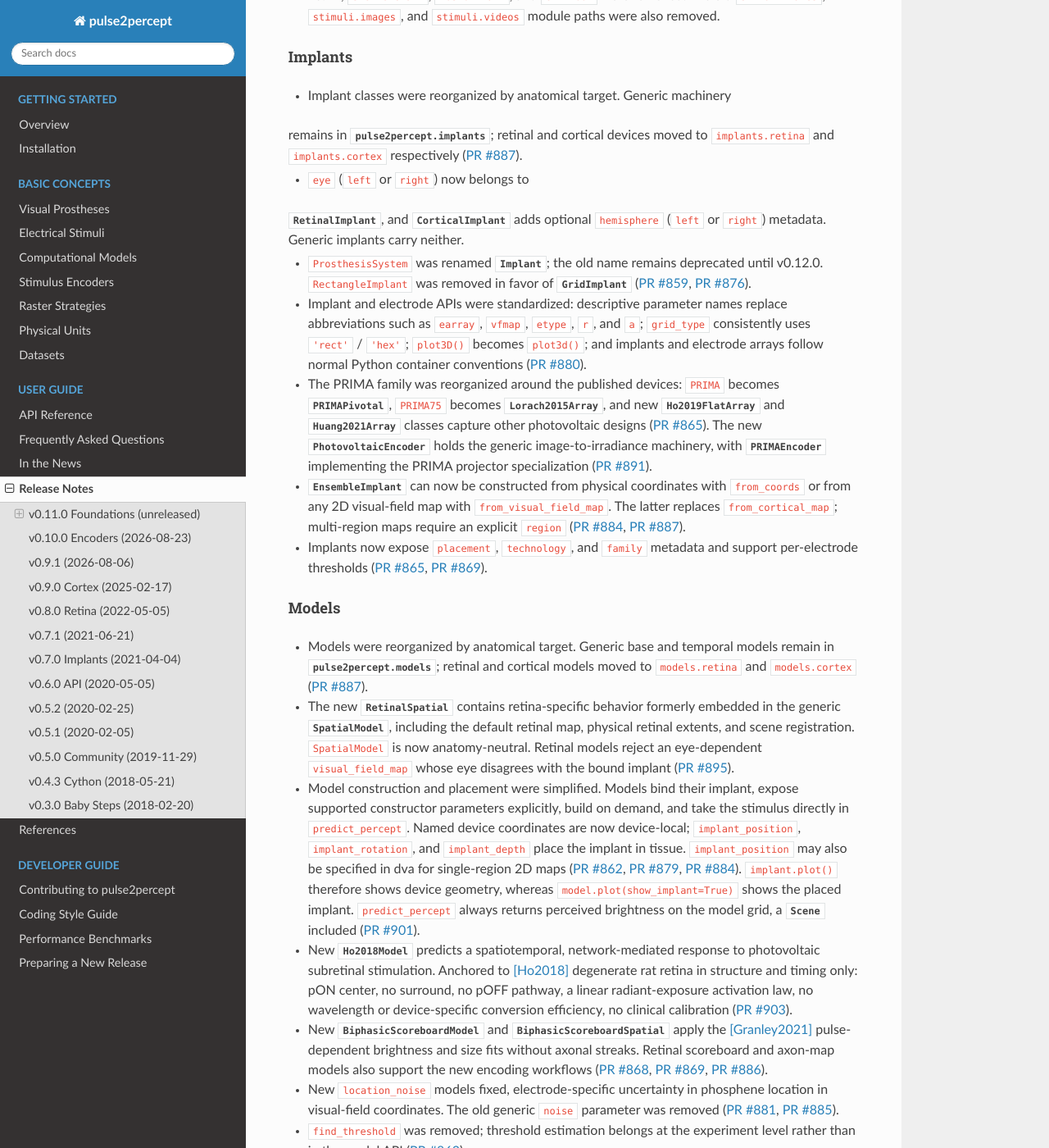
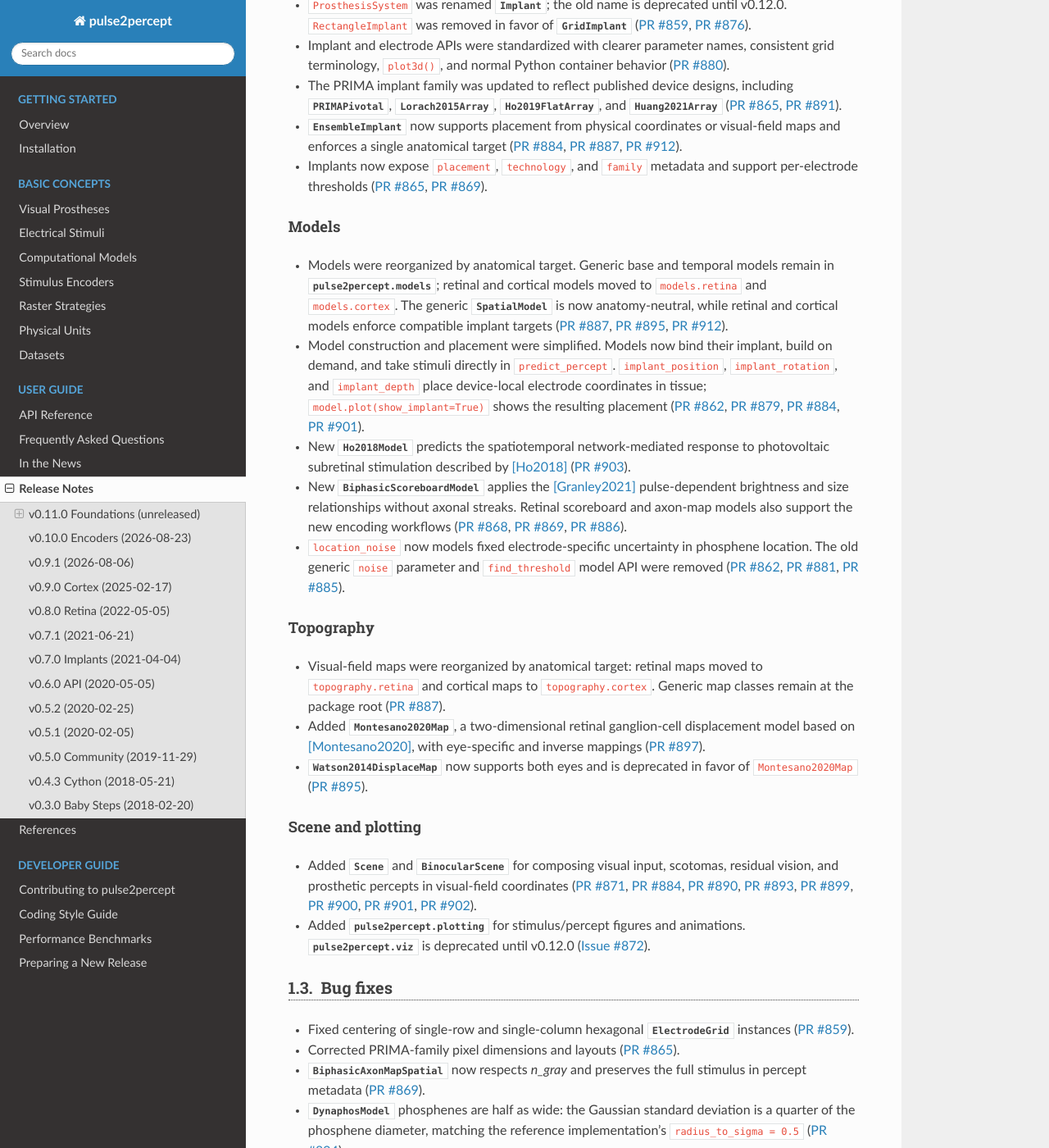
Before and after one commit to pulse2percept/pulse2percept, a Sphinx documentation site: the page built from doc/users/release_notes.rst, in a window 1280 px wide and 1400 px high, scrolled down 1267 px. Shown: the whole window at 82% size. Built offline with Sphinx 7.4.7 and the Read the Docs theme 3.1.0, drawn with Linux system fonts in a browser that asks for light colours; pages that are not in the unit, such as notebooks, are missing from menus; some of the changed text lies outside the part shown.

Commit message:
[FIX] Reject retinal/cortical model-implant mismatches (#912)

```diff
--- a/doc/users/release_notes.rst
+++ b/doc/users/release_notes.rst
@@ -10,12 +10,12 @@
 Highlights
 ----------
 
-* **New backwards-incompatible model API for implants, models, and
-  topography:** Anatomical components now live under explicit ``retina`` and
-  ``cortex`` namespaces; models are bound to their implant, build
-  automatically, and receive the stimulus directly in ``predict_percept``;
-  and implant placement is handled by the model rather than by modifying
-  named device geometry (:pull:`862`, :pull:`879`, :pull:`880`, :pull:`884`,
+* **Backwards-incompatible API overhaul.** Retinal and cortical implants,
+  models, and topography now live under explicit `retina` and `cortex`
+  namespaces. Models are constructed with an implant, build automatically, and
+  take the stimulus directly in `predict_percept`. Implant placement moved
+  from device constructors to model parameters, so named implant geometry now
+  remains device-local (:pull:`862`, :pull:`879`, :pull:`880`, :pull:`884`,
   :pull:`887`).
 
   A typical workflow changes from:
@@ -34,29 +34,22 @@
 
       # v0.11
       implant = p2p.implants.retina.ArgusII()
-
       model = p2p.models.retina.AxonMapModel(
           implant,
           implant_position=(1000, -500),
           implant_rotation=15,
       )
-
       percept = model.predict_percept(stim)
 
-* New :py:mod:`pulse2percept.vision` module with
-  :py:class:`~pulse2percept.vision.Scene`,
-  :py:class:`~pulse2percept.vision.Scotoma` for gaze-aware simulation of
-  residual vision and retinal prostheses, and
-  :py:class:`~pulse2percept.vision.BinocularScene` for the two eyes' views
-  side by side. Image, simulation and display resolution are independent
-  (:pull:`854`, :pull:`871`, :pull:`883`, :pull:`890`, :pull:`899`,
-  :pull:`901`).
+* Added :py:mod:`pulse2percept.vision` for composing scenes, scotomas,
+  residual vision, and prosthetic percepts in visual-field coordinates,
+  including binocular scenes (:pull:`854`, :pull:`871`, :pull:`883`,
+  :pull:`890`, :pull:`899`, :pull:`901`).
 
-* New photovoltaic stimulation pipeline for the PRIMA-style arrays, from image
-  encoding to irradiance-based model input, ending in the new
-  :py:class:`~pulse2percept.models.retina.Ho2018Model` of the
-  network-mediated retinal response (:pull:`868`, :pull:`891`,
-  :pull:`903`).
+* Added a photovoltaic stimulation pipeline for PRIMA-style arrays, from image
+  encoding through irradiance-based stimulation to the new
+  :py:class:`~pulse2percept.models.retina.Ho2018Model`
+  (:pull:`868`, :pull:`891`, :pull:`903`).
 
 
 API changes and improvements
@@ -65,57 +58,38 @@
 Stimuli and encoding
 ~~~~~~~~~~~~~~~~~~~~
 
-* The stimuli API was streamlined (:pull:`889`): core stimulus classes now live
-  in :py:mod:`pulse2percept.stimuli.base`, bundled images and videos are exposed
-  through :py:mod:`pulse2percept.stimuli.samples`, and visual psychophysics
-  stimuli such as Landolt C, Tumbling E, gratings, and bars are generated through
-  :py:mod:`pulse2percept.stimuli.psychophysics` in physical visual units.
-  ``LogoBVL``, ``LogoUCSB``, ``GratingStimulus``, and ``BarStimulus`` are
-  deprecated until v0.12; ``SnellenChart``, ``BostonTrain``, and ``GirlPool``
-  were removed. The old ``stimuli.names``, ``stimuli.images``, and
-  ``stimuli.videos`` module paths were also removed.
+* The stimuli API was simplified: bundled media moved to ``stimuli.samples``,
+  visual psychophysics stimuli to ``stimuli.psychophysics``, and several legacy
+  stimulus classes and module paths were deprecated or removed (:pull:`889`).
 
 
 Implants
 ~~~~~~~~
 
-* Implant classes were reorganized by anatomical target. Generic machinery
-remains in :py:mod:`pulse2percept.implants`; retinal and cortical devices
-moved to ``implants.retina`` and ``implants.cortex`` respectively
-(:pull:`887`).
+* Implant classes were reorganized by anatomical target. Retinal and cortical
+  devices moved to ``implants.retina`` and ``implants.cortex``; generic implant
+  machinery remains at the package root. Retinal implants carry ``eye`` and
+  cortical implants may carry ``hemisphere`` metadata (:pull:`887`).
 
-* ``eye`` (``left`` or ``right``) now belongs to
-:py:class:`~pulse2percept.implants.retina.RetinalImplant`, and
-:py:class:`~pulse2percept.implants.cortex.CorticalImplant` adds optional
-``hemisphere`` (``left`` or ``right``) metadata.
-Generic implants carry neither.
+* ``ProsthesisSystem`` was renamed
+  :py:class:`~pulse2percept.implants.Implant`; the old name is deprecated until
+  v0.12.0. ``RectangleImplant`` was removed in favor of
+  :py:class:`~pulse2percept.implants.GridImplant` (:pull:`859`, :pull:`876`).
 
-* ``ProsthesisSystem`` was renamed :py:class:`~pulse2percept.implants.Implant`;
-  the old name remains deprecated until v0.12.0. ``RectangleImplant`` was
-  removed in favor of :py:class:`~pulse2percept.implants.GridImplant`
-  (:pull:`859`, :pull:`876`).
+* Implant and electrode APIs were standardized with clearer parameter names,
+  consistent grid terminology, ``plot3d()``, and normal Python container
+  behavior (:pull:`880`).
 
-* Implant and electrode APIs were standardized: descriptive parameter names
-  replace abbreviations such as ``earray``, ``vfmap``, ``etype``, ``r``, and
-  ``a``; ``grid_type`` consistently uses ``'rect'`` / ``'hex'``; ``plot3D()``
-  becomes ``plot3d()``; and implants and electrode arrays follow normal
-  Python container conventions (:pull:`880`).
+* The PRIMA implant family was updated to reflect published device designs,
+  including :py:class:`~pulse2percept.implants.retina.PRIMAPivotal`,
+  :py:class:`~pulse2percept.implants.retina.Lorach2015Array`,
+  :py:class:`~pulse2percept.implants.retina.Ho2019FlatArray`, and
+  :py:class:`~pulse2percept.implants.retina.Huang2021Array`
+  (:pull:`865`, :pull:`891`).
 
-* The PRIMA family was reorganized around the published devices:
-  ``PRIMA`` becomes :py:class:`~pulse2percept.implants.retina.PRIMAPivotal`,
-  ``PRIMA75`` becomes :py:class:`~pulse2percept.implants.retina.Lorach2015Array`,
-  and new :py:class:`~pulse2percept.implants.retina.Ho2019FlatArray` and
-  :py:class:`~pulse2percept.implants.retina.Huang2021Array` classes capture other
-  photovoltaic designs (:pull:`865`).
-  The new :py:class:`~pulse2percept.stimuli.PhotovoltaicEncoder` holds the
-  generic image-to-irradiance machinery, with
-  :py:class:`~pulse2percept.stimuli.PRIMAEncoder` implementing the PRIMA
-  projector specialization (:pull:`891`).
-
-* :py:class:`~pulse2percept.implants.EnsembleImplant` can now be constructed
-  from physical coordinates with ``from_coords`` or from any 2D visual-field map
-  with ``from_visual_field_map``. The latter replaces ``from_cortical_map``;
-  multi-region maps require an explicit ``region`` (:pull:`884`, :pull:`887`).
+* :py:class:`~pulse2percept.implants.EnsembleImplant` now supports placement
+  from physical coordinates or visual-field maps and enforces a single
+  anatomical target (:pull:`884`, :pull:`887`, :pull:`912`).
 
 * Implants now expose ``placement``, ``technology``, and ``family`` metadata
   and support per-electrode thresholds (:pull:`865`, :pull:`869`).
@@ -126,99 +100,60 @@
 
 * Models were reorganized by anatomical target. Generic base and temporal models
   remain in :py:mod:`pulse2percept.models`; retinal and cortical models moved to
-  ``models.retina`` and ``models.cortex`` (:pull:`887`).
+  ``models.retina`` and ``models.cortex``. The generic
+  :py:class:`~pulse2percept.models.SpatialModel` is now anatomy-neutral, while
+  retinal and cortical models enforce compatible implant targets
+  (:pull:`887`, :pull:`895`, :pull:`912`).
 
-* The new :py:class:`~pulse2percept.models.retina.RetinalSpatial` contains
-  retina-specific behavior formerly embedded in the generic
-  :py:class:`~pulse2percept.models.SpatialModel`, including the default retinal
-  map, physical retinal extents, and scene registration. ``SpatialModel`` is now
-  anatomy-neutral. Retinal models reject an eye-dependent ``visual_field_map``
-  whose eye disagrees with the bound implant (:pull:`895`).
+* Model construction and placement were simplified. Models now bind their
+  implant, build on demand, and take stimuli directly in ``predict_percept``.
+  ``implant_position``, ``implant_rotation``, and ``implant_depth`` place
+  device-local electrode coordinates in tissue; ``model.plot(show_implant=True)``
+  shows the resulting placement (:pull:`862`, :pull:`879`, :pull:`884`,
+  :pull:`901`).
 
-* Model construction and placement were simplified. Models bind their implant,
-  expose supported constructor parameters explicitly, build on demand, and take
-  the stimulus directly in ``predict_percept``. Named device coordinates are
-  now device-local; ``implant_position``, ``implant_rotation``, and
-  ``implant_depth`` place the implant in tissue. ``implant_position`` may also
-  be specified in dva for single-region 2D maps (:pull:`862`, :pull:`879`,
-  :pull:`884`). ``implant.plot()`` therefore shows device geometry, whereas
-  ``model.plot(show_implant=True)`` shows the placed implant.
-  ``predict_percept`` always returns perceived brightness on the model grid,
-  a :py:class:`~pulse2percept.vision.Scene` included (:pull:`901`).
+* New :py:class:`~pulse2percept.models.retina.Ho2018Model` predicts the
+  spatiotemporal network-mediated response to photovoltaic subretinal
+  stimulation described by [Ho2018]_ (:pull:`903`).
 
-* New :py:class:`~pulse2percept.models.retina.Ho2018Model` predicts a
-  spatiotemporal, network-mediated response to photovoltaic subretinal
-  stimulation. Anchored to [Ho2018]_ degenerate rat retina in
-  structure and timing only: pON center, no surround, no pOFF pathway, a
-  linear radiant-exposure activation law, no wavelength or device-specific
-  conversion efficiency, no clinical calibration (:pull:`903`).
+* New :py:class:`~pulse2percept.models.retina.BiphasicScoreboardModel` applies
+  the [Granley2021]_ pulse-dependent brightness and size relationships without
+  axonal streaks. Retinal scoreboard and axon-map models also support the new
+  encoding workflows (:pull:`868`, :pull:`869`, :pull:`886`).
 
-* New :py:class:`~pulse2percept.models.retina.BiphasicScoreboardModel` and
-  :py:class:`~pulse2percept.models.retina.BiphasicScoreboardSpatial` apply the
-  [Granley2021]_ pulse-dependent brightness and size fits without axonal
-  streaks. Retinal scoreboard and axon-map models also support the new encoding
-  workflows (:pull:`868`, :pull:`869`, :pull:`886`).
-
-* New ``location_noise``
-  models fixed, electrode-specific uncertainty in phosphene location in
-  visual-field coordinates. The old generic ``noise`` parameter was removed
-  (:pull:`881`, :pull:`885`).
-
-* ``find_threshold`` was removed; threshold
-  estimation belongs at the experiment level rather than in the model API
-  (:pull:`862`).
+* ``location_noise`` now models fixed electrode-specific uncertainty in
+  phosphene location. The old generic ``noise`` parameter and ``find_threshold``
+  model API were removed (:pull:`862`, :pull:`881`, :pull:`885`).
 
 
 Topography
 ~~~~~~~~~~
 
-* Visual-field maps were reorganized by anatomical target. Generic
-  :py:class:`~pulse2percept.topography.Grid2D` and
-  :py:class:`~pulse2percept.topography.VisualFieldMap` remain at the package
-  root, while retinal maps moved to ``topography.retina`` and cortical maps to
-  ``topography.cortex`` (:pull:`887`).
-
-  .. code-block:: python
-
-      # before
-      p2p.topography.Watson2014Map()
-      p2p.topography.Polimeni2006Map()
-
-      # v0.11
-      p2p.topography.retina.Watson2014Map()
-      p2p.topography.cortex.Polimeni2006Map()
+* Visual-field maps were reorganized by anatomical target: retinal maps moved
+  to ``topography.retina`` and cortical maps to ``topography.cortex``. Generic
+  map classes remain at the package root (:pull:`887`).
 
 * Added :py:class:`~pulse2percept.topography.retina.Montesano2020Map`, a
-  two-dimensional, meridian-dependent retinal ganglion-cell displacement map
-  reconstructed from [Montesano2020]_. It supports left and right eyes and an
-  inverse transform, including use with ``location_noise``. Retinal distances
-  remain on the ``Watson2014Map`` tissue scale. The reconstruction and
-  validation are documented in ``tools/generate_montesano2020_map.py``
-  (:pull:`897`).
+  two-dimensional retinal ganglion-cell displacement model based on
+  [Montesano2020]_, with eye-specific and inverse mappings (:pull:`897`).
 
 * :py:class:`~pulse2percept.topography.retina.Watson2014DisplaceMap` now
-  supports ``eye='left'`` and ``eye='right'`` and correctly mirrors the
-  nasal/temporal assignment between eyes. It is now deprecated in favor of
-  ``Montesano2020Map`` (:pull:`895`).
+  supports both eyes and is deprecated in favor of ``Montesano2020Map``
+  (:pull:`895`).
 
 
 Scene and plotting
 ~~~~~~~~~~~~~~~~~~
 
-* New :py:class:`~pulse2percept.vision.Scene` and
-  :py:class:`~pulse2percept.vision.BinocularScene` place images, video,
-  scotomas, and prosthetic percepts in visual-field coordinates. Scenes support
-  eye-centered gaze, rectangular or elliptical apertures, residual-vision
-  rendering, and fellow-eye geometry; ``Scene.blank`` gives a black
-  visual-field canvas when no image is needed; binocular scenes can be built
-  from a side-by-side stereo image and keep the two monocular views
-  independent while plotting them on a common angular scale
-  (:pull:`871`, :pull:`884`, :pull:`890`, :pull:`893`, :pull:`899`,
-  :pull:`900`, :pull:`901`, :pull:`902`).
+* Added :py:class:`~pulse2percept.vision.Scene` and
+  :py:class:`~pulse2percept.vision.BinocularScene` for composing visual input,
+  scotomas, residual vision, and prosthetic percepts in visual-field
+  coordinates (:pull:`871`, :pull:`884`, :pull:`890`, :pull:`893`,
+  :pull:`899`, :pull:`900`, :pull:`901`, :pull:`902`).
 
-* New :py:mod:`pulse2percept.plotting` module provides combined
-  stimulus/percept figures and animations. :py:mod:`pulse2percept.viz` is
-  deprecated until v0.12.0 (:issue:`872`).
+* Added :py:mod:`pulse2percept.plotting` for stimulus/percept figures and
+  animations. :py:mod:`pulse2percept.viz` is deprecated until v0.12.0
+  (:issue:`872`).
 
 
 Bug fixes
```
Also changed, not shown: 10 other files.
